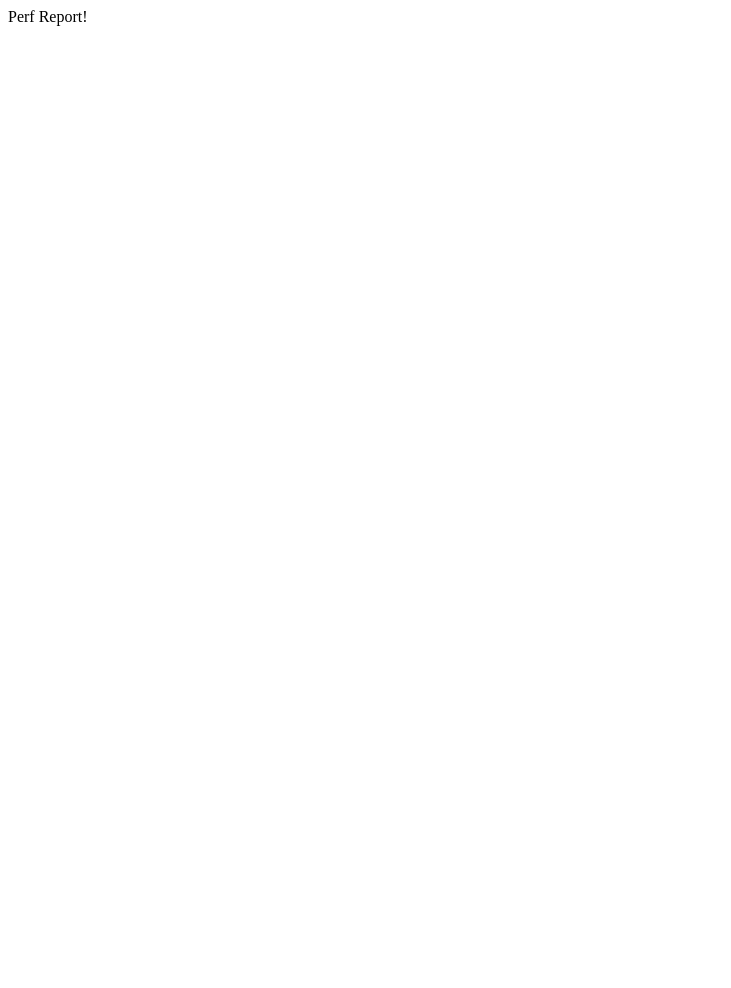
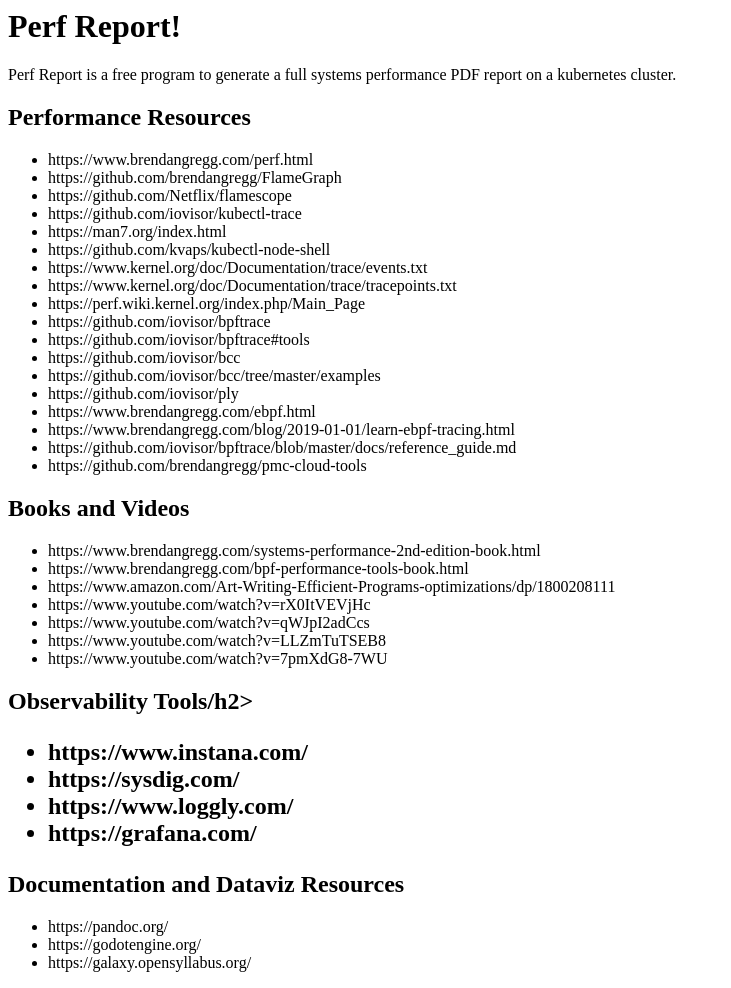
Before and after one commit to homer6/perf-report, a plain HTML site: page docs/index.html in a window 1280 px wide. Shown: the whole page, without its empty margins (0-731 px from the left). Before the commit the page ends 800 px from the top, so only its background shows below. Drawn offline with Linux system fonts and the light colour scheme.

Commit message:
Added some resources.

```diff
--- a/docs/index.html
+++ b/docs/index.html
@@ -1 +1,52 @@
-Perf Report!
+<h1>Perf Report!</h1>
+
+<p>Perf Report is a free program to generate a full systems performance PDF report on a kubernetes cluster.</p>
+
+<h2>Performance Resources</h2>
+<ul>
+    <li>https://www.brendangregg.com/perf.html</li>
+    <li>https://github.com/brendangregg/FlameGraph</li>
+    <li>https://github.com/Netflix/flamescope</li>
+    <li>https://github.com/iovisor/kubectl-trace</li>
+    <li>https://man7.org/index.html</li>
+    <li>https://github.com/kvaps/kubectl-node-shell</li>
+    <li>https://www.kernel.org/doc/Documentation/trace/events.txt</li>
+    <li>https://www.kernel.org/doc/Documentation/trace/tracepoints.txt</li>
+    <li>https://perf.wiki.kernel.org/index.php/Main_Page</li>
+    <li>https://github.com/iovisor/bpftrace</li>
+    <li>https://github.com/iovisor/bpftrace#tools</li>
+    <li>https://github.com/iovisor/bcc</li>
+    <li>https://github.com/iovisor/bcc/tree/master/examples</li>
+    <li>https://github.com/iovisor/ply</li>
+    <li>https://www.brendangregg.com/ebpf.html</li>
+    <li>https://www.brendangregg.com/blog/2019-01-01/learn-ebpf-tracing.html</li>
+    <li>https://github.com/iovisor/bpftrace/blob/master/docs/reference_guide.md</li>
+    <li>https://github.com/brendangregg/pmc-cloud-tools</li>
+</ul>
+
+
+<h2>Books and Videos</h2>
+<ul>
+    <li>https://www.brendangregg.com/systems-performance-2nd-edition-book.html</li>
+    <li>https://www.brendangregg.com/bpf-performance-tools-book.html</li>
+    <li>https://www.amazon.com/Art-Writing-Efficient-Programs-optimizations/dp/1800208111</li>
+    <li>https://www.youtube.com/watch?v=rX0ItVEVjHc</li>
+    <li>https://www.youtube.com/watch?v=qWJpI2adCcs</li>
+    <li>https://www.youtube.com/watch?v=LLZmTuTSEB8</li>
+    <li>https://www.youtube.com/watch?v=7pmXdG8-7WU</li>
+</ul>
+
+<h2>Observability Tools/h2>
+<ul>
+    <li>https://www.instana.com/</li>
+    <li>https://sysdig.com/</li>
+    <li>https://www.loggly.com/</li>
+    <li>https://grafana.com/</li>
+</ul>
+
+<h2>Documentation and Dataviz Resources</h2>
+<ul>
+    <li>https://pandoc.org/</li>
+    <li>https://godotengine.org/</li>
+    <li>https://galaxy.opensyllabus.org/</li>
+</ul>
```
